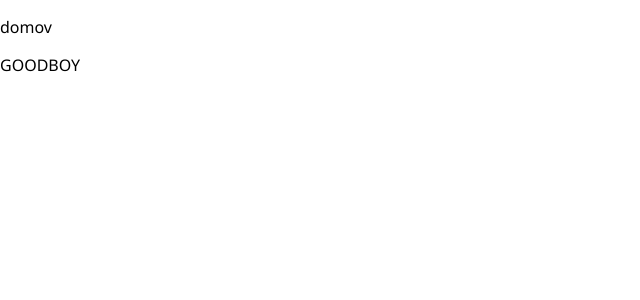
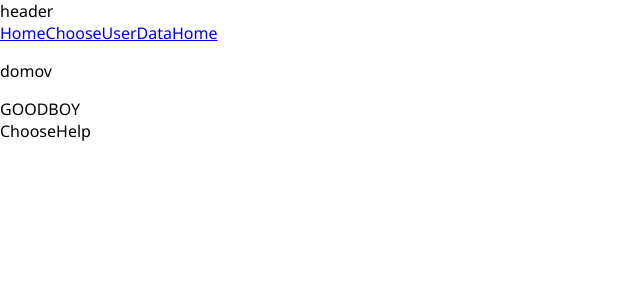
Before and after one commit to misindelka/Goodboy_asylum, a React (Create React App) app: page /Choose in a window 1280 px wide. Shown: the top 300 px of the page, without its empty margins (0-640 px from the left). Built offline with nearby package versions, Linux system fonts and the light colour scheme.

Commit message:
add pages/router
add react-router, react-router-dom, @types/react-router-dom

```diff
--- a/package.json
+++ b/package.json
@@ -10,11 +10,14 @@
     "@types/node": "^12.0.0",
     "@types/react": "^16.14.2",
     "@types/react-dom": "^16.9.8",
+    "@types/react-router-dom": "^5.1.7",
     "i18next": "^20.3.2",
     "react": "^17.0.1",
     "react-dom": "^17.0.1",
     "react-i18next": "^11.11.0",
     "react-redux": "^7.2.4",
+    "react-router": "^5.2.0",
+    "react-router-dom": "^5.2.0",
     "react-scripts": "4.0.1",
     "redux": "^4.1.0",
     "redux-devtools-extension": "^2.13.9",
--- a/src/App.tsx
+++ b/src/App.tsx
@@ -1,17 +1,30 @@
 import React from 'react';
+import { BrowserRouter as Router, Switch, Route } from 'react-router-dom';
 import { useSelector } from 'react-redux';
 import GlobalStyle from './styles/globalStyle';
 import { translate } from './i18n';
 import { RootState } from './redux/index';
+import { routes } from './router';
+import { Header } from './header';
 
 const App: React.FC = () => {
     const { language } = useSelector((state: RootState) => state.lang);
+
     return (
-        <div>
-            <p>{translate('home', language)}</p>
-            GOODBOY
+        <Router>
+            <div>
+                <Header />
+                <p>{translate('home', language)}</p>
+                GOODBOY
+            </div>
+            <Switch>
+                {routes.map((route) => (
+                    <Route key={route.path} path={route.path} component={route.component} />
+                ))}
+            </Switch>
+
             <GlobalStyle />
-        </div>
+        </Router>
     );
 };
 
--- /dev/null
+++ b/src/header.tsx
@@ -0,0 +1,16 @@
+import * as React from 'react';
+import { Link } from 'react-router-dom';
+
+export const Header: React.FC = () => {
+    return (
+        <div>
+            header
+            <div>
+                <Link to="./Home">Home</Link>
+                <Link to="./Choose">Choose</Link>
+                <Link to="./UserData">UserData</Link>
+                <Link to="./Submit">Home</Link>
+            </div>
+        </div>
+    );
+};
--- /dev/null
+++ b/src/pages/choose.tsx
@@ -0,0 +1,3 @@
+import * as React from 'react';
+
+export const Choose: React.FC = () => <div>ChooseHelp</div>;
--- /dev/null
+++ b/src/pages/home.tsx
@@ -0,0 +1,3 @@
+import * as React from 'react';
+
+export const Home: React.FC = () => <div>Home</div>;
--- /dev/null
+++ b/src/pages/submit.tsx
@@ -0,0 +1,3 @@
+import * as React from 'react';
+
+export const Submit: React.FC = () => <div>Submit</div>;
--- /dev/null
+++ b/src/pages/userData.tsx
@@ -0,0 +1,3 @@
+import * as React from 'react';
+
+export const UserData: React.FC = () => <div>userData</div>;
--- /dev/null
+++ b/src/router.js
@@ -0,0 +1,29 @@
+/* eslint-disable prettier/prettier */
+
+import { Home } from './pages/home';
+import { Choose } from './pages/choose';
+import { UserData } from './pages/userData';
+import { Submit } from './pages/submit';
+
+export const routes = [
+	{
+		path: '/Home',
+		component: Home,
+		routeName: 'Home',
+	},
+	{
+		path: '/Choose',
+		component: Choose,
+		routeName: 'ChooseHelp',
+	},
+	{
+		path: '/UserData',
+		component: UserData,
+		routeName: 'UserData',
+	},
+	{
+		path: '/Submit',
+		component: Submit,
+		routeName: 'Submit',
+	},
+];
```
Also changed, not shown: .eslintrc.js, 2 other files (tests, documents, lock files or other folders).
